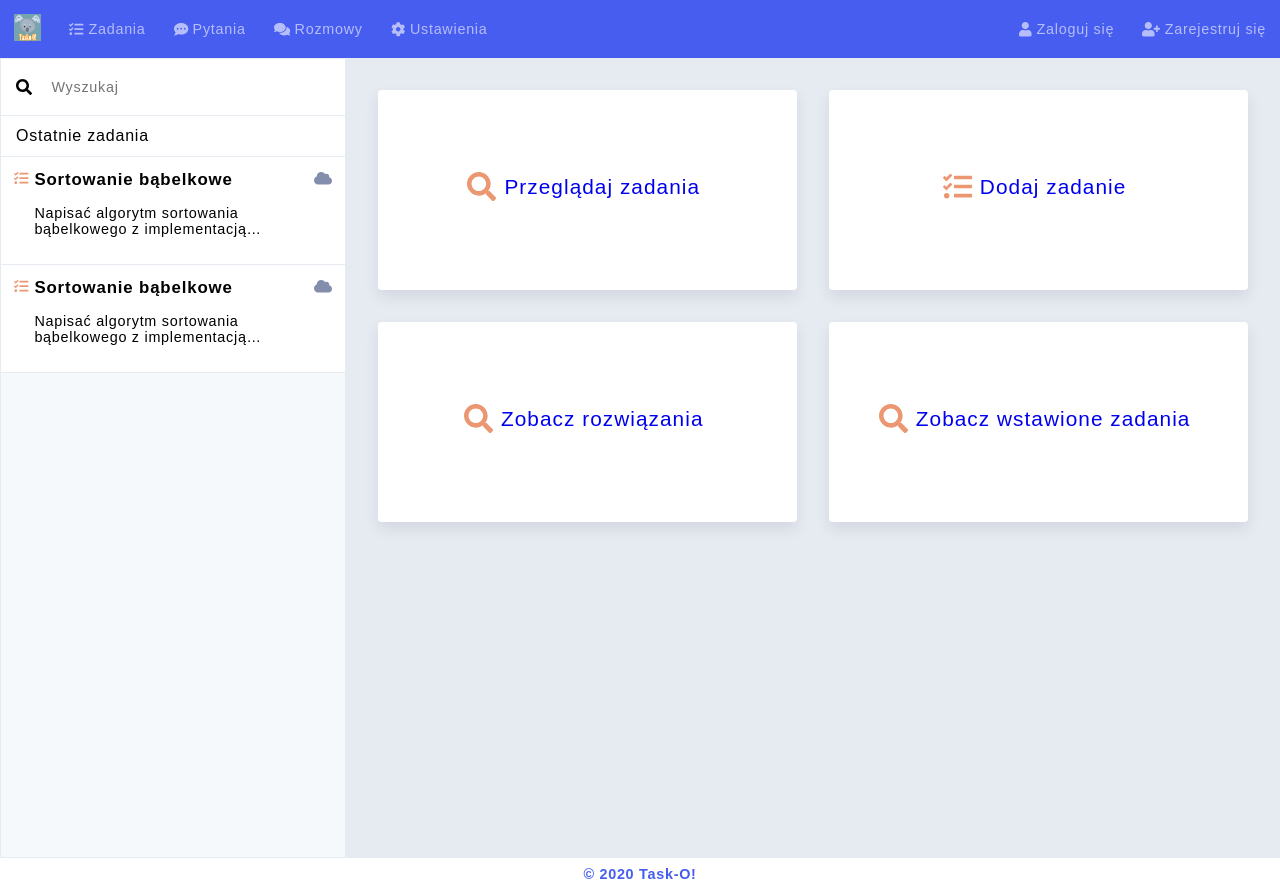
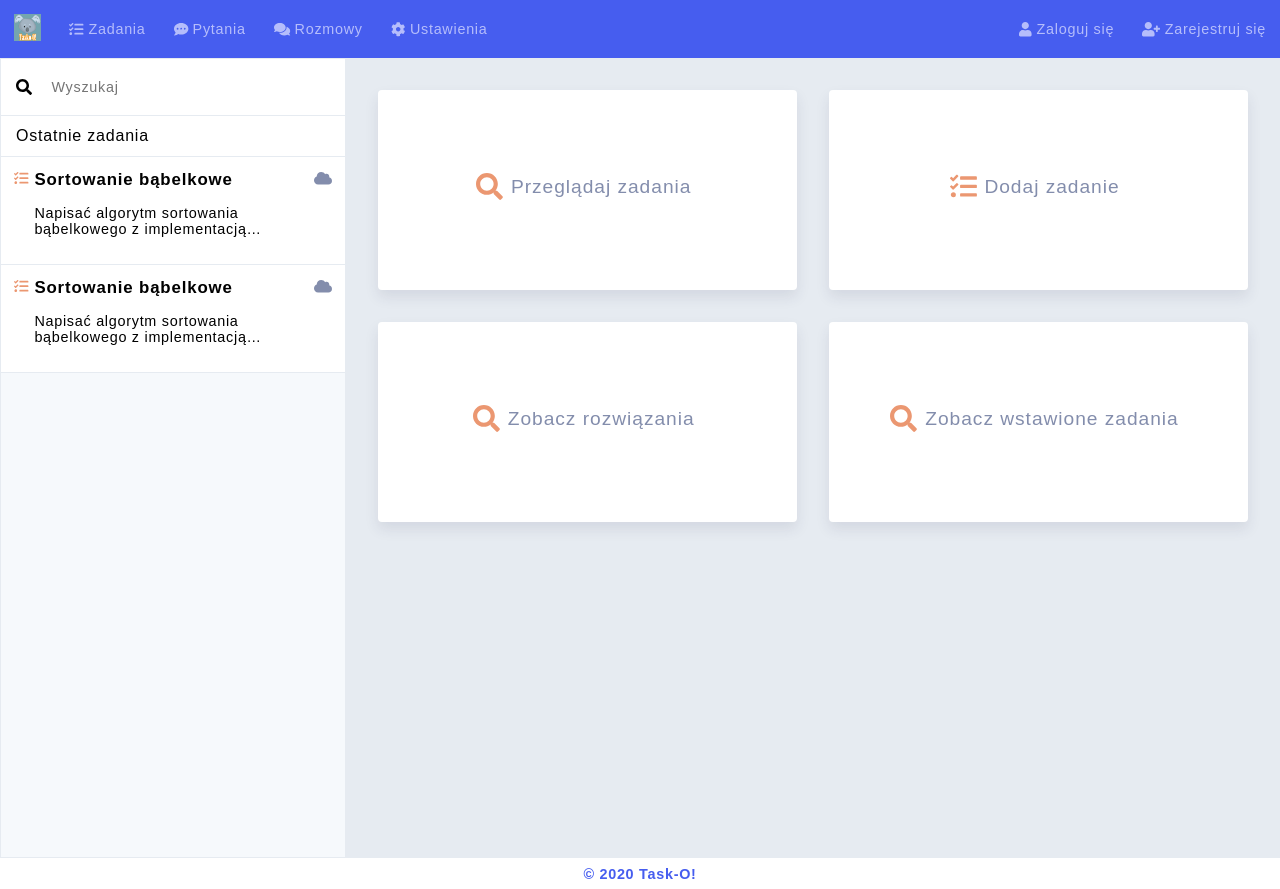
Before and after one commit to FilipHalon/Task-O, a React (Create React App) app: page / in a window 1280 px wide. Built offline with nearby package versions, Linux system fonts and the light colour scheme.

Commit message:
User profile styling revised.

```diff
--- a/src/index.css
+++ b/src/index.css
@@ -481,7 +481,7 @@ div.task-description {
   height: 2em;
   width: 140px;
   font-size: .9em;
-  padding: 0 1em;
+  padding-left: 1em;
 }
 
 @media (min-width: 750px) {
@@ -761,18 +761,41 @@ form.solution-add-area > div:last-of-type button:hover {
   display: flex;
   justify-content: center;
   align-items: center;
-  height: 200px;
+  height: 100px;
   border-radius: 4px;
   box-shadow: 0px 7px 14px #32325D1A;
   background: #FFF;
-  font-size: 130%;
+  font-size: 92%;
   cursor: pointer;
   transition: .4s;
+  color: #838DAC;
+}
+
+@media (min-width: 930px) {
+  .profile-action {
+    font-size: 110%;
+  }
+}
+
+@media (min-width: 1060px) {
+  .profile-action {
+    font-size: 120%;
+  }
+}
+
+@media (min-width: 800px) {
+  .profile-action {
+    height: 200px;
+  }
 }
 
 .profile-action:hover {
-  background: #838DAC;
-  color: #FFF;
+  background: #fafafa;
+  color: black;
+}
+
+.profile-action:hover svg {
+  color: var(--button-orange-hover)
 }
 
 .profile-action span {
```
